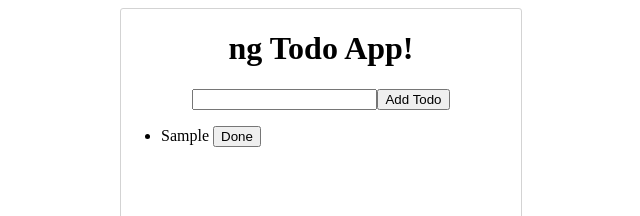
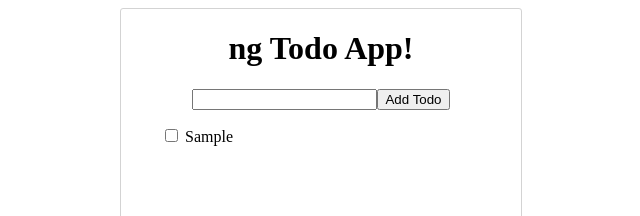
Before and after one commit to pablo-jurado/ng-todo, an Angular app: page / in a window 1280 px wide. Both pictures are taken after typing "Sample" into the empty fields and a click on the button "Add Todo". Shown: the top 216 px of the page, without its empty margins (319-959 px from the left). Built offline with nearby package versions, Linux system fonts and the light colour scheme.

Commit message:
add checkbox

```diff
--- a/src/app/app.component.ts
+++ b/src/app/app.component.ts
@@ -1,4 +1,4 @@
-import { Component } from '@angular/core';
+import { Component, HostListener } from '@angular/core';
 import Todo from './todo';
 
 @Component({
@@ -10,6 +10,10 @@ export class AppComponent {
   title = 'ng Todo App';
   allTodos: Todo[] = [];
 
+  @HostListener("EventEmitter") testing() {
+    console.log("testing");
+  }
+
   createNewTodo(description) {
     this.allTodos.unshift(new Todo(description));
     console.log(this.allTodos);
--- a/src/app/todo-input/todo-input.component.html
+++ b/src/app/todo-input/todo-input.component.html
@@ -1,5 +1,5 @@
 <form>
   <input name="todo" [(ngModel)]="todo" type="text">
   <!-- <button (click)="onSubmit()">Add Todo</button> -->
-  <button type="button" >Add Todo</button>
+  <button type="submit" >Add Todo</button>
 </form>
--- a/src/app/todo-input/todo-input.component.ts
+++ b/src/app/todo-input/todo-input.component.ts
@@ -25,7 +25,7 @@ export class TodoInputComponent implements OnInit {
   @HostListener("click", ['$event.target'])
   onSubmit(target) {
     console.log("component clicked");
-    if (target.type === "button" && this.todo) {
+    if (target.type === "submit" && this.todo) {
         console.log("button clicked");
         this.newTodoEvent.emit(this.todo);
         this.clearInput();
--- a/src/app/todo-item/todo-item.component.html
+++ b/src/app/todo-item/todo-item.component.html
@@ -1,5 +1,4 @@
-<p>
+<p [ngStyle]="{'text-decoration': todo.isDone ? 'line-through' : 'none'}">
+  <input type="checkbox" (click)="toggle()">
   {{ todo.description }}
-  <button *ngIf="todo.isDone" class="item-done" (click)="toggle()">Undone</button>
-  <button *ngIf="!todo.isDone" class="item-undone" (click)="toggle()">Done</button>
 </p>
--- a/src/app/todo-list/todo-list.component.less
+++ b/src/app/todo-list/todo-list.component.less
@@ -1,3 +1,4 @@
 .todo-list {
     text-align: left;
+    list-style: none;
 }
```
